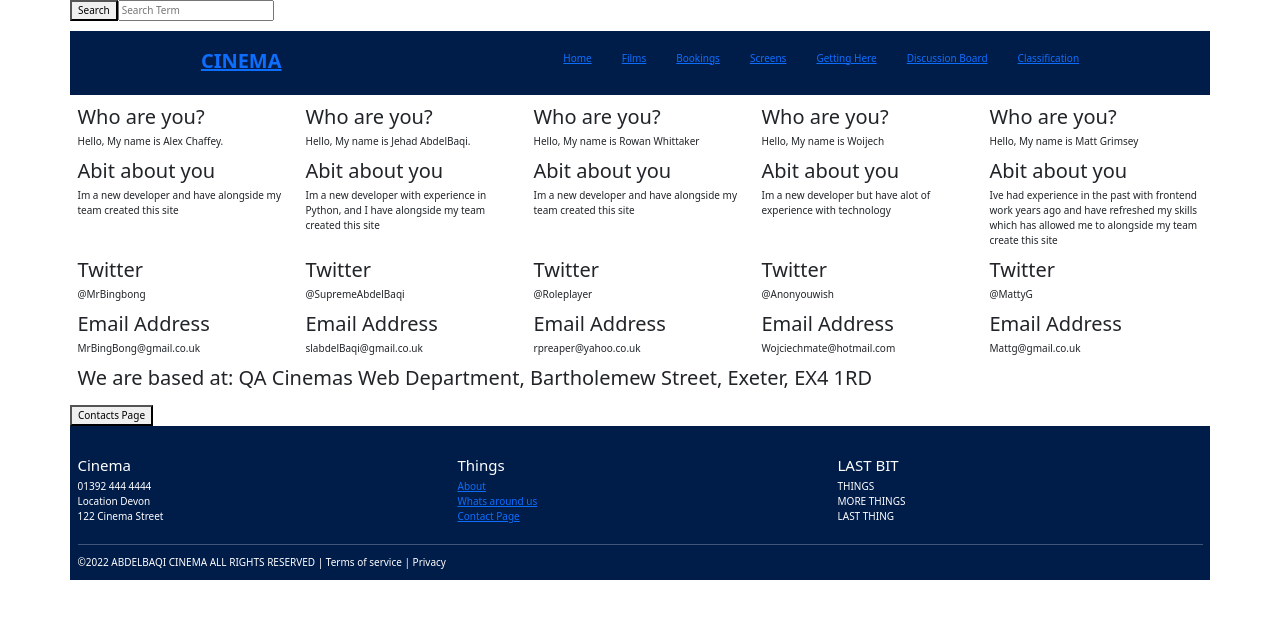
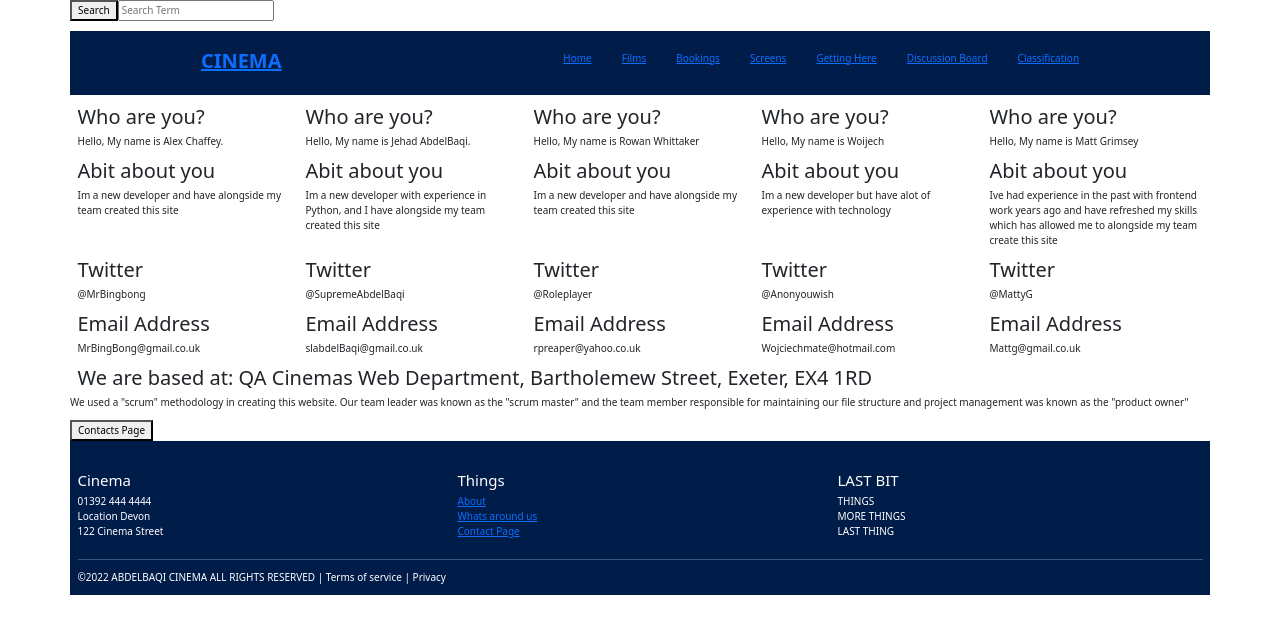
Before and after one commit to Rowanas/W11GCP, a React (Create React App) app in the folder w11gcp/: page /AboutPage in a window 1280 px wide. Shown: the top 634 px of the page. Built offline with nearby package versions, Linux system fonts and the light colour scheme.

Commit message:
Altered About page
Added brief description of scrum roles

```diff
--- a/w11gcp/src/Components/AboutPage.jsx
+++ b/w11gcp/src/Components/AboutPage.jsx
@@ -1,6 +1,7 @@
 import React from 'react'
 import { Container, Row, Col } from "reactstrap";
 import { useNavigate } from "react-router-dom";
+import ClassificationPage from './ClassificationPage';
 
 const AboutPage = () => {
     let navigate = useNavigate();
@@ -8,8 +9,9 @@ const AboutPage = () => {
     return (
         <>
 
-            <p />
+        <p/>
             <Container>
+
             <Row>
                 <Col><h2>Who are you?</h2></Col>
                 <Col><h2>Who are you?</h2></Col>
@@ -83,15 +85,20 @@ const AboutPage = () => {
                 </Row>
 
 
+
+
+
+
                 <Col>
                 <Row><h2>We are based at: QA Cinemas Web Department, Bartholemew Street, Exeter, EX4 1RD</h2></Row>
+                <Row>We used a "scrum" methodology in creating this website. Our team leader was known as the "scrum master" and the team member responsible for maintaining our file structure and project management was known as the "product owner"</Row>
                 <Row><p></p></Row></Col>
             </Container>
 
 
 
             <button onClick={() => {
-                navigate("/ContactPage");
+                navigate("/ContactPage.jsx");
             }}
             >Contacts Page
             </button>
```
